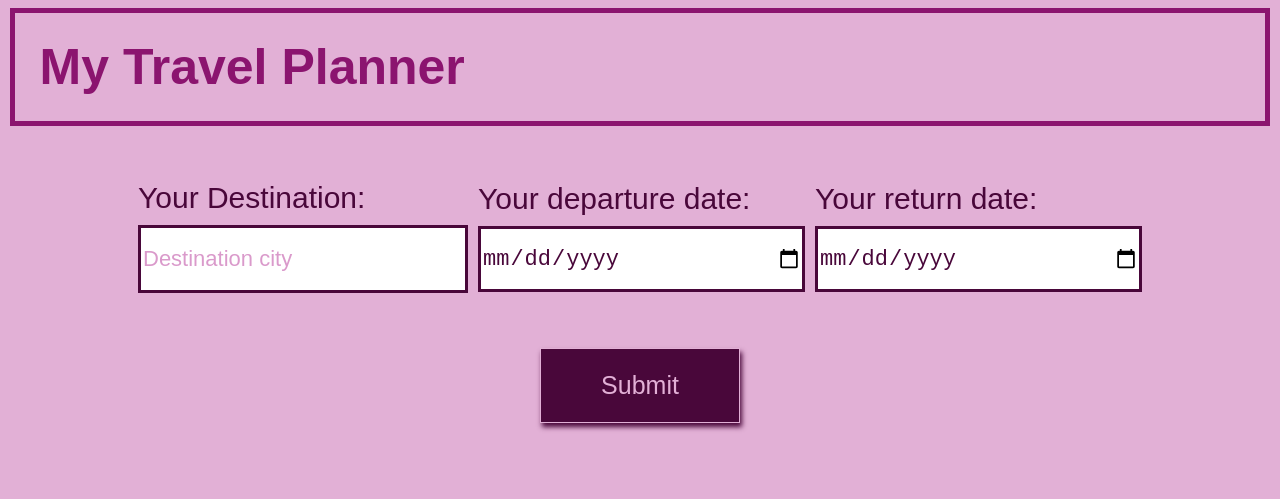
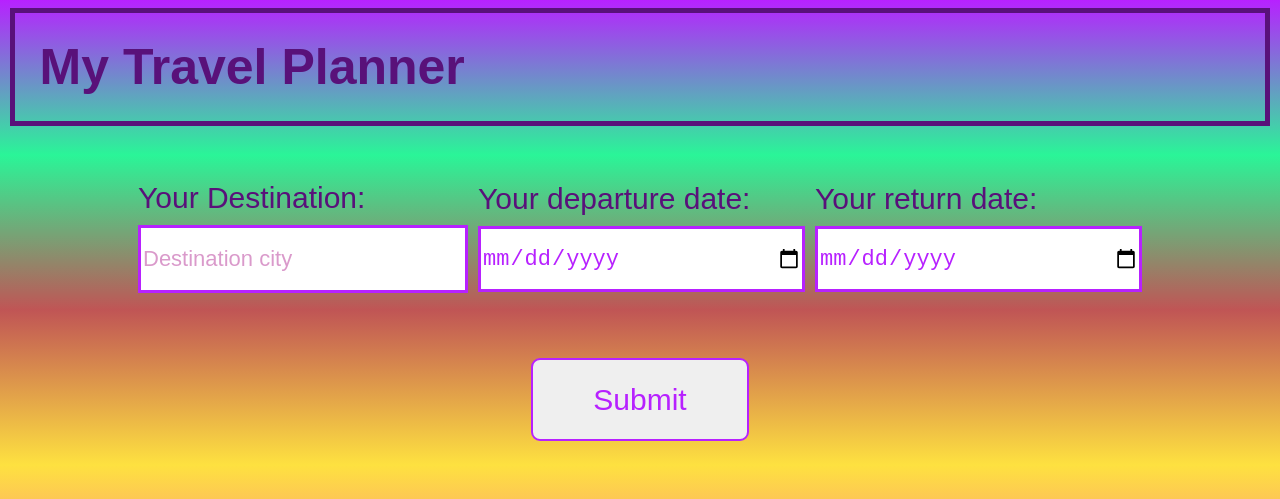
Before and after one commit to saharjazmati/Travel-App, a website built with webpack: page src/client/views/index.html in a window 1280 px wide. Shown: the top 499 px of the page. Built offline with nearby package versions, Linux system fonts and the light colour scheme; a web font is replaced by a local one.

Commit message:
Update style.scss

```diff
--- a/src/client/styles/style.scss
+++ b/src/client/styles/style.scss
@@ -5,15 +5,16 @@
     height: 100%;
     font-weight: bolder;
     font-size: 50px;
-    color: #8b146f;
-    border: 5px solid #8b146f;
+    color: #59117a;
+    border: 5px solid #59117a;
     padding: 0.5em;
     margin-bottom: 1em;
   }
 
 body {
-    background: #e2b0d6;
+    background: linear-gradient(to bottom, #b721ff, #2af598, #c05555, #fee140, #fa709a);
     font-family: Arial, Helvetica, sans-serif;
+    background-repeat: no-repeat;
 
     #trip {
       display: grid;
@@ -34,7 +35,7 @@ body {
     label {
       display: block;
       font-size: 30px;
-      color: #49073a;
+      color: #59117a;
       padding: 5px;
     }
 
@@ -43,12 +44,12 @@ body {
       height: 60px;
       width: 320px;
       background:white;
-      color:  #49073a;
+      color:  #b721ff;
       font-size: 22px;
       border: 3px solid ;
       margin: 5px;
     }
-
+  /*
     button {
       width: 200px;
       height: 75px;
@@ -66,6 +67,56 @@ body {
       background-color:#8b146f;
       cursor: pointer;
     }
+    */
+    button {
+      padding: 0.75em 2em;
+      text-align: center;
+      text-decoration: none;
+      //text-transform: uppercase;
+      font-family: sans-serif;
+      color: #b721ff;
+      font-size: 30px;
+    //  display: inline-block;
+      margin: auto;
+      margin-top: 2em;
+      display: block;
+
+      border: 2px solid #b721ff;
+      border-radius: 0.3em;
+      transition: all 0.2s ease-in-out;
+    position: relative;
+      overflow: hidden;
+  }
+  button:before {
+      content: '';
+      background-color: #fa709a;
+      height: 100%;
+      width: 3em;
+      display: block;
+    position: absolute ;
+      top: 0;
+    left: -4.5em;
+      transform: skewX(-45deg) translateX(0);
+      transition: none;
+  }
+  button:hover {
+      background-color: #b721ff;
+      color: #fa709a;
+      border-bottom: 4px solid #ae2ceb;
+ }
+ button:hover:before {
+     transform: skewX(-45deg) translateX(13.5em);
+     transition: all 0.5s ease-in-out;
+ }
+ @keyframes sheen {
+     0% {
+         transform: skewY(-45deg) translateX(0);
+     }
+     100% {
+         transform: skewY(-45deg) translateX(12.5em);
+     }
+ }
+ //till here
     h1 {
       font-size: 40px;
       color: #49073a
```
